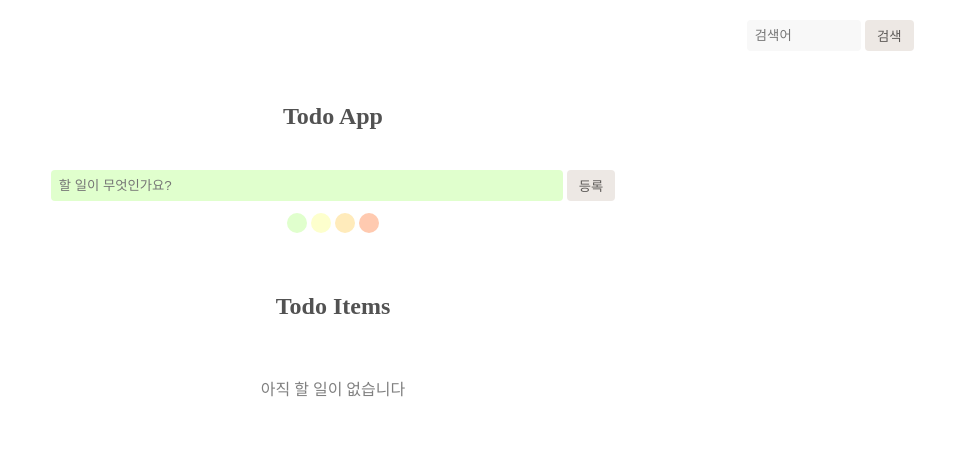
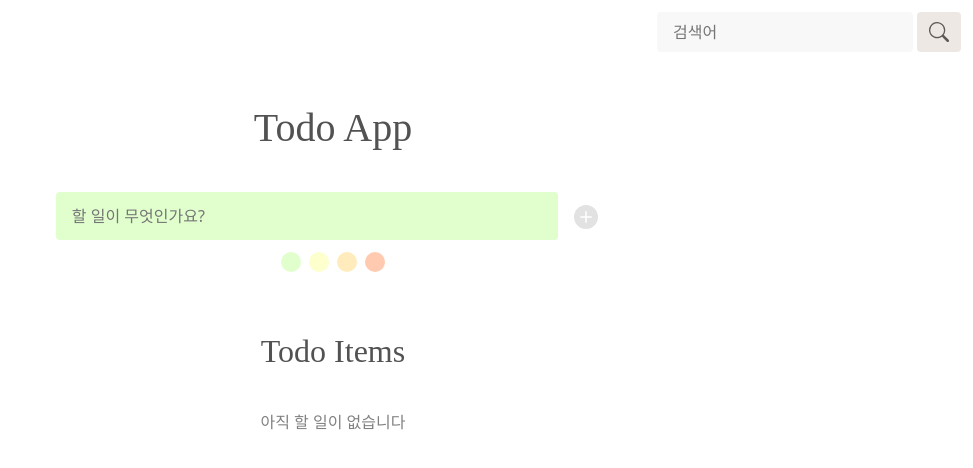
Before and after one commit to KimRiun/my-todo, a React (Create React App) app: page / in a window 1280 px wide. Shown: the top 468 px of the page, without its empty margins (307-1280 px from the left). Built offline with nearby package versions, Linux system fonts and the light colour scheme; a web font is replaced by a local one.

Commit message:
refactor: useContext 이용해서 리팩터링

```diff
--- a/src/App.js
+++ b/src/App.js
@@ -1,11 +1,13 @@
-import logo from './logo.svg';
-import { useState } from 'react';
-import TodoApp from './components/ex04-Todo-App/TodoApp';
+import { TodoProvider } from "./components/ex04-Todo-App/TodoProvider";
+import TodoApp from "./components/ex04-Todo-App/TodoApp";
+import "bootstrap/dist/css/bootstrap.min.css";
 
 function App() {
   return (
     <div className="App">
-      <TodoApp />
+      <TodoProvider>
+        <TodoApp />
+      </TodoProvider>
     </div>
   );
 }
--- a/src/components/ex04-Todo-App/ColorBar.js
+++ b/src/components/ex04-Todo-App/ColorBar.js
@@ -1,14 +1,14 @@
 import React from "react";
 import SelectColor from "./SelectColor";
 
-export default function ColorBar ({onClick}) {
-    const colorArr = ['#e0ffcd', '#fdffcd', '#ffebbb', '#ffcab0'];
+export default function ColorBar({ onClick }) {
+  const colorArr = ["#e0ffcd", "#fdffcd", "#ffebbb", "#ffcab0"];
 
-    return (
-        <div style={{display: 'flex', justifyContent: 'center', gap: '4px'}}>
-            {colorArr.map((color, i) => {
-                return <SelectColor key={i} onClick={onClick} color={color}/>
-            })}
-        </div>
-    )
+  return (
+    <div style={{ display: "flex", justifyContent: "center", gap: "8px" }}>
+      {colorArr.map((color, i) => {
+        return <SelectColor key={i} onClick={onClick} color={color} />;
+      })}
+    </div>
+  );
 }
--- a/src/components/ex04-Todo-App/InputBar.js
+++ b/src/components/ex04-Todo-App/InputBar.js
@@ -1,20 +1,63 @@
-import React from "react";
+import React, { useRef, useState } from "react";
+import { useTodo } from "./TodoProvider";
+import ColorBar from "./ColorBar";
+import { PlusCircleFill } from "react-bootstrap-icons";
 
-export default function InputBar ({onChange, onClick, color}) {
+export default function InputBar() {
+  const { addTodo } = useTodo();
+  const [title, setTitle] = useState("");
+  const [color, setColor] = useState("#e0ffcd");
+  const inputRef = useRef(null);
+
+  const handleAddTodo = () => {
+    if (title === "") {
+      inputRef.current.classList.add("bounce");
+      setTimeout(() => {
+        inputRef.current.classList.remove("bounce");
+      }, 500);
+      return;
+    }
+
+    addTodo(title, color);
+  };
+
   return (
-        <div style={{display: 'flex', justifyContent:'center', textAlign: 'center', gap: '4px', margin: '12px'}}>
+    <div>
+      <div style={{ display: "flex", justifyContent: "center", textAlign: "center", gap: "4px", margin: "12px" }}>
         <input
+          ref={inputRef}
           type="text"
           placeholder="할 일이 무엇인가요?"
-                onChange={(e) => onChange(e.target.value)}
-                style={{backgroundColor: color, padding:'8px', width:'40%', border: 'none', borderRadius: '4px'}}
+          value={title}
+          onChange={(e) => setTitle(e.target.value)}
+          onKeyDown={(e) => {
+            e.key === "Enter" && handleAddTodo();
+          }}
+          style={{
+            backgroundColor: color,
+            padding: "12px",
+            paddingLeft: "16px",
+            width: "40%",
+            border: "none",
+            borderRadius: "4px",
+          }}
         />
         <button
-                onClick={onClick}
-                style={{padding: '4px', paddingLeft: '12px', paddingRight:'12px', border: 'none', backgroundColor: '#ede8e4', color:'#5c5957', borderRadius: '4px'}}
+          onClick={handleAddTodo}
+          style={{
+            padding: "4px",
+            paddingLeft: "12px",
+            paddingRight: "12px",
+            border: "none",
+            backgroundColor: "transparent",
+            color: "#5c5957",
+            borderRadius: "4px",
+          }}
         >
-                등록
+          <PlusCircleFill size={24} color="rgb(226 226 226)" />
         </button>
       </div>
-    )
+      <ColorBar onClick={setColor} />
+    </div>
+  );
 }
--- a/src/components/ex04-Todo-App/SearchBar.js
+++ b/src/components/ex04-Todo-App/SearchBar.js
@@ -1,22 +1,46 @@
 import React, { useState } from "react";
+import { Search } from "react-bootstrap-icons";
 
-export default function SearchBar ({onClick}) {
-    const [keyword, setKeyword] = useState('');
+export default function SearchBar({ onClick }) {
+  const [keyword, setKeyword] = useState("");
+
   return (
-        <div style={{display: 'flex', justifyContent:'center', textAlign: 'center', gap: '4px', margin: '12px'}}>
+    <div style={{ display: "flex", justifyContent: "end" }}>
+      <div style={{ display: "flex", justifyContent: "center", textAlign: "center", gap: "4px", margin: "12px" }}>
         <input
           type="text"
           placeholder="검색어"
           value={keyword}
-                onChange={(e)=>setKeyword(e.target.value)}
-                style={{padding:'8px', width:'40%', border: 'none', backgroundColor:'rgb(248 248 248)', borderRadius: '4px'}}
+          onChange={(e) => setKeyword(e.target.value)}
+          onKeyDown={(e) => {
+            e.key === "Enter" && onClick(keyword);
+          }}
+          style={{
+            padding: "8px",
+            paddingLeft: "16px",
+            width: "20vw",
+            border: "none",
+            backgroundColor: "rgb(248 248 248)",
+            borderRadius: "4px",
+          }}
         />
         <button
           onClick={() => onClick(keyword)}
-                style={{padding: '4px', paddingLeft: '12px', paddingRight:'12px', border: 'none', backgroundColor: '#ede8e4', color:'#5c5957', borderRadius: '4px'}}
+          style={{
+            display: "flex",
+            alignItems: "center",
+            padding: "4px",
+            paddingLeft: "12px",
+            paddingRight: "12px",
+            border: "none",
+            backgroundColor: "#ede8e4",
+            color: "#5c5957",
+            borderRadius: "4px",
+          }}
         >
-                검색
+          <Search size={20} />
         </button>
       </div>
-    )
+    </div>
+  );
 }
--- a/src/components/ex04-Todo-App/SelectColor.js
+++ b/src/components/ex04-Todo-App/SelectColor.js
@@ -1,12 +1,11 @@
 import React from "react";
 
-export default function SelectColor ({ onClick, color}) {
-
-    return (
-        <div
-            onClick= {() => onClick(color)}
-            style= {{width:'20px', height: '20px', borderRadius: '100%', backgroundColor: color}}
-         >
-        </div>
-    )
+export default function SelectColor({ onClick, color }) {
+  return (
+    <button
+      className="color-item"
+      onClick={() => onClick(color)}
+      style={{ width: "20px", height: "20px", border: "none", borderRadius: "100%", backgroundColor: color }}
+    ></button>
+  );
 }
--- a/src/components/ex04-Todo-App/TodoApp.css
+++ b/src/components/ex04-Todo-App/TodoApp.css
@@ -1,10 +1,31 @@
 @font-face {
-    font-family: 'Diphylleia-Regular';
-    src: url('https://fastly.jsdelivr.net/gh/projectnoonnu/noonfonts_JAMO@1.0/Diphylleia-Regular.woff2') format('woff2');
-    font-weight: normal;
-    font-style: normal;
+  font-family: "Diphylleia-Regular";
+  src: url("https://fastly.jsdelivr.net/gh/projectnoonnu/noonfonts_JAMO@1.0/Diphylleia-Regular.woff2") format("woff2");
+  font-weight: normal;
+  font-style: normal;
 }
 
 .TodoAppHeader {
-    font-family: 'Diphylleia-Regular';
+  font-family: "Diphylleia-Regular";
 }
+
+.color-item:hover {
+  width: 22px !important;
+  height: 22px !important;
+}
+
+.bounce {
+  animation: bounce 0.5s ease;
+}
+
+@keyframes bounce {
+  0% {
+    transform: translateY(0);
+  }
+  50% {
+    transform: translateY(-10px);
+  }
+  100% {
+    transform: translateY(0);
+  }
+}
--- a/src/components/ex04-Todo-App/TodoApp.js
+++ b/src/components/ex04-Todo-App/TodoApp.js
@@ -1,74 +1,23 @@
-import React, { useEffect, useState } from "react";
-import ColorBar from "./ColorBar";
+import React, { useState } from "react";
 import InputBar from "./InputBar";
 import TodoList from "./TodoList";
 import SearchBar from "./SearchBar";
-import './TodoApp.css';
+import "./TodoApp.css";
 
-export default function TodoApp () {
-    const store = window.localStorage;
-    const [todo, setTodo] = useState('');
-    const [color, setColor] = useState('#e0ffcd');
-    const [todoList, setTodoList] = useState(
-        store.getItem('todoList') ?
-            JSON.parse(store.getItem('todoList')) : []
-    );
-    const [keyword, setKeyword] = useState('');
+export default function TodoApp() {
+  const [keyword, setKeyword] = useState("");
 
-    const handleInputChange = (value) => {
-        setTodo(value);
-    }
-
-    const handleInputTodo = () => {
-        if(todo === '') {
-            alert('할 일을 입력해주세요');
-            return;
-        }
-
-        setTodoList((prev) => [...prev, {title: todo, color: color}]);
-    }
-
-    const handleChangeColor = (color) => {
-        setColor(color);
-    }
-
-    const handleSearchTodo = (keyword) => {
-        setKeyword(keyword);
-    }
-
-    const handleRemoveItem = (idx) => {
-        if(window.confirm('삭제하시겠습니까?')) {
-            setTodoList((prev) => prev.filter((_, i) => i !== idx));
-        }
-    }
-
-    const handleModifyItem = (idx, text) => {
-        setTodoList((prev) => {
-            return prev.map((elem, i) => {
-                if(i === idx) elem.title = text;
-                return elem;
-            })
-        });
-    }
-
-    useEffect(() => {
-        store.setItem('todoList', JSON.stringify(todoList))
-    }, [todoList])
-
-    return (
-        <div style={{textAlign: 'center', backgroundColor: 'white', color: 'rgb(82 82 82)'}}>
-            <div style={{display:'flex', justifyContent:'end'}}>
-                <SearchBar onClick={handleSearchTodo}/>
-            </div>
-            <section>
-                <h1 className="TodoAppHeader" style={{margin: '40px'}}>Todo App</h1>
-                <InputBar onChange={handleInputChange} onClick={handleInputTodo} color={color}/>
-                <ColorBar onClick={handleChangeColor} />
-            </section>
-            <section>
-                <h2 className="TodoAppHeader" style={{margin: '40px', marginTop: '60px'}}>Todo Items</h2>
-                <TodoList modify={handleModifyItem} remove={handleRemoveItem} todoList={todoList} keyword={keyword} />
-            </section>
-        </div>
-    )
+  return (
+    <div style={{ textAlign: "center", backgroundColor: "white", color: "rgb(82 82 82)" }}>
+      <SearchBar onClick={setKeyword} />
+      <h1 className="TodoAppHeader" style={{ margin: "40px" }}>
+        Todo App
+      </h1>
+      <InputBar />
+      <h2 className="TodoAppHeader" style={{ margin: "40px", marginTop: "60px" }}>
+        Todo Items
+      </h2>
+      <TodoList keyword={keyword} />
+    </div>
+  );
 }
--- a/src/components/ex04-Todo-App/TodoItem.js
+++ b/src/components/ex04-Todo-App/TodoItem.js
@@ -1,37 +1,42 @@
-import React, { useEffect, useState } from "react";
+import React, { useState } from "react";
+import { useTodo } from "./TodoProvider";
+import { XCircle } from "react-bootstrap-icons";
 
-export default function TodoItem ({id, modify, remove, title, color}) {
+export default function TodoItem({ id, title, color }) {
+  const { removeTodo, editTodo } = useTodo();
   const [text, setText] = useState(title);
   const [modifyMode, setModifyMode] = useState(false);
 
   const handleItemClick = () => {
-        setModifyMode(prev => !prev);
-        if(modifyMode) {
-            modify(id, text);
+    setModifyMode((prev) => !prev);
+    if (modifyMode) {
+      editTodo(id, text);
     }
-    }
+  };
 
   return (
-        <div style={{display: 'flex', justifyContent:'space-around', alignItems: 'center', gap: '8px'}}>
+    <div style={{ display: "flex", justifyContent: "space-around", alignItems: "center", gap: "8px" }}>
       <div
         id={id}
         onClick={handleItemClick}
-                style={{width:'100%', backgroundColor: color, padding: '8px', borderRadius: '4px'}}
+        style={{ width: "100%", backgroundColor: color, padding: "12px", borderRadius: "4px" }}
       >
         {modifyMode ? (
           <input
-                        type='text'
+            type="text"
+            autoFocus={modifyMode}
             value={text}
             onClick={(e) => e.stopPropagation()}
             onChange={(e) => setText(e.target.value)}
+            style={{ width: "80%", backgroundColor: "transparent", border: "none", textAlign: "center" }}
           />
-                ) : title}
+        ) : (
+          title
+        )}
       </div>
-            <button
-                onClick={remove}
-                style={{display: 'flex', justifyContent: 'center', textAlign: 'center', width: '20px', height: '20px', border: 'solid', backgroundColor: 'white', borderColor:'rgb(255 205 205)', color:'rgb(255 205 205)', borderRadius: '100%', fontWeight: 'bold'}}
-            >X
+      <button onClick={() => removeTodo(id)} style={{ display: "flex", border: "none", backgroundColor: "white" }}>
+        <XCircle size={20} color="rgb(255 205 205)" />
       </button>
     </div>
-    )
+  );
 }
--- a/src/components/ex04-Todo-App/TodoList.js
+++ b/src/components/ex04-Todo-App/TodoList.js
@@ -1,24 +1,30 @@
 import React from "react";
 import TodoItem from "./TodoItem";
+import { useTodo } from "./TodoProvider";
 
-export default function TodoList ({ modify, remove, todoList, keyword}) {
-    const handleModify = (i, text) => {
-        modify(i, text);
-    }
+export default function TodoList({ keyword }) {
+  const { todoList } = useTodo();
 
-    return (
-        <div style={{display: 'flex', flexDirection: 'column-reverse', marginLeft: '10%', marginRight:'10%', justifyContent:'center', textAlign:'center', gap:'8px'}}>
-            {todoList.length > 0 ?
-                (todoList.map((elem, i) => {
-                    if(keyword === '')
-                        return <TodoItem key={i} id={i} modify={handleModify} remove={() => remove(i)} title={elem.title} color={elem.color}></TodoItem>;
-                    if(elem.title.includes(keyword))
-                        return <TodoItem key={i} id={i} modify={handleModify} remove={() => remove(i)} title={elem.title} color={elem.color}></TodoItem>;
-                }))
-                :
-                (
-                    <p style={{color: 'gray'}}>아직 할 일이 없습니다</p>
-                ) }
-        </div>
-    )
+  return (
+    <div
+      style={{
+        display: "flex",
+        flexDirection: "column-reverse",
+        marginLeft: "10%",
+        marginRight: "10%",
+        justifyContent: "center",
+        textAlign: "center",
+        gap: "8px",
+      }}
+    >
+      {todoList.length > 0 ? (
+        todoList.map((elem, i) => {
+          if (elem.title.includes(keyword))
+            return <TodoItem key={i} id={i} title={elem.title} color={elem.color}></TodoItem>;
+        })
+      ) : (
+        <p style={{ color: "gray" }}>아직 할 일이 없습니다</p>
+      )}
+    </div>
+  );
 }
--- /dev/null
+++ b/src/components/ex04-Todo-App/TodoProvider.js
@@ -0,0 +1,49 @@
+import React, { createContext, useContext, useEffect, useState } from "react";
+
+const TodoContext = createContext();
+
+export function TodoProvider({ children }) {
+  const store = window.localStorage;
+  const [todoList, setTodoList] = useState(store.getItem("todoList") ? JSON.parse(store.getItem("todoList")) : []);
+
+  const [alertMessage, setAlertMessage] = useState("");
+  const [show, setShow] = useState(false);
+
+  const addTodo = (title, color) => {
+    if (title === "") {
+      return;
+    }
+    setTodoList((prev) => [...prev, { title: title, color: color }]);
+  };
+
+  const removeTodo = (idx) => {
+    if (window.confirm("삭제하시겠습니까?")) {
+      setTodoList((prev) => prev.filter((_, i) => i !== idx));
+    }
+  };
+
+  const editTodo = (idx, title) => {
+    setTodoList((prev) => {
+      return prev.map((elem, i) => {
+        if (i === idx) elem.title = title;
+        return elem;
+      });
+    });
+  };
+
+  useEffect(() => {
+    store.setItem("todoList", JSON.stringify(todoList));
+  }, [todoList]);
+
+  return (
+    <TodoContext.Provider value={{ todoList, addTodo, removeTodo, editTodo }}>
+      {alertMessage && <div className="alert alert-warning fade show ">{alertMessage}</div>}
+      {children}
+    </TodoContext.Provider>
+  );
+}
+
+export function useTodo() {
+  const { todoList, addTodo, removeTodo, editTodo } = useContext(TodoContext);
+  return { todoList, addTodo, removeTodo, editTodo };
+}
```
Also changed, not shown: package.json (+9 -1 lines), .prettierrc.js (added), 2 other files (tests, documents, lock files or other folders). Lines whose indentation alone changed are shown as unchanged.
